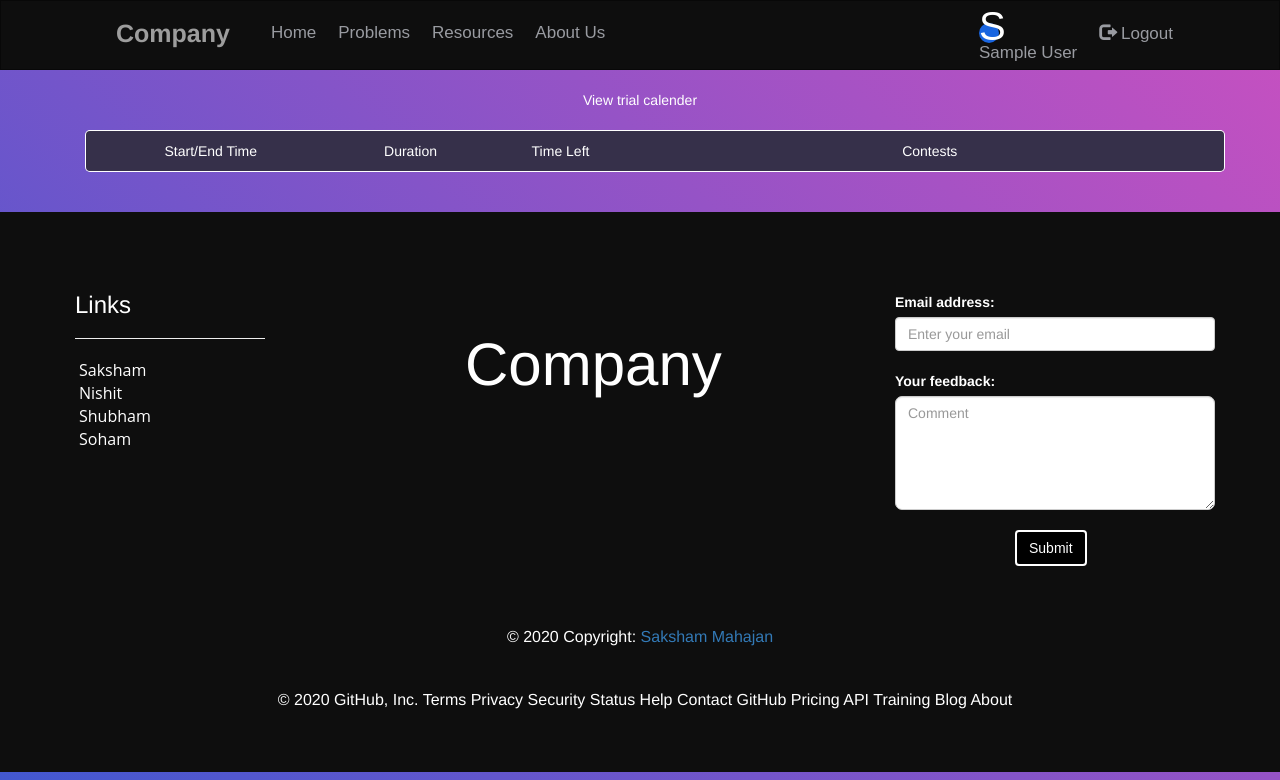
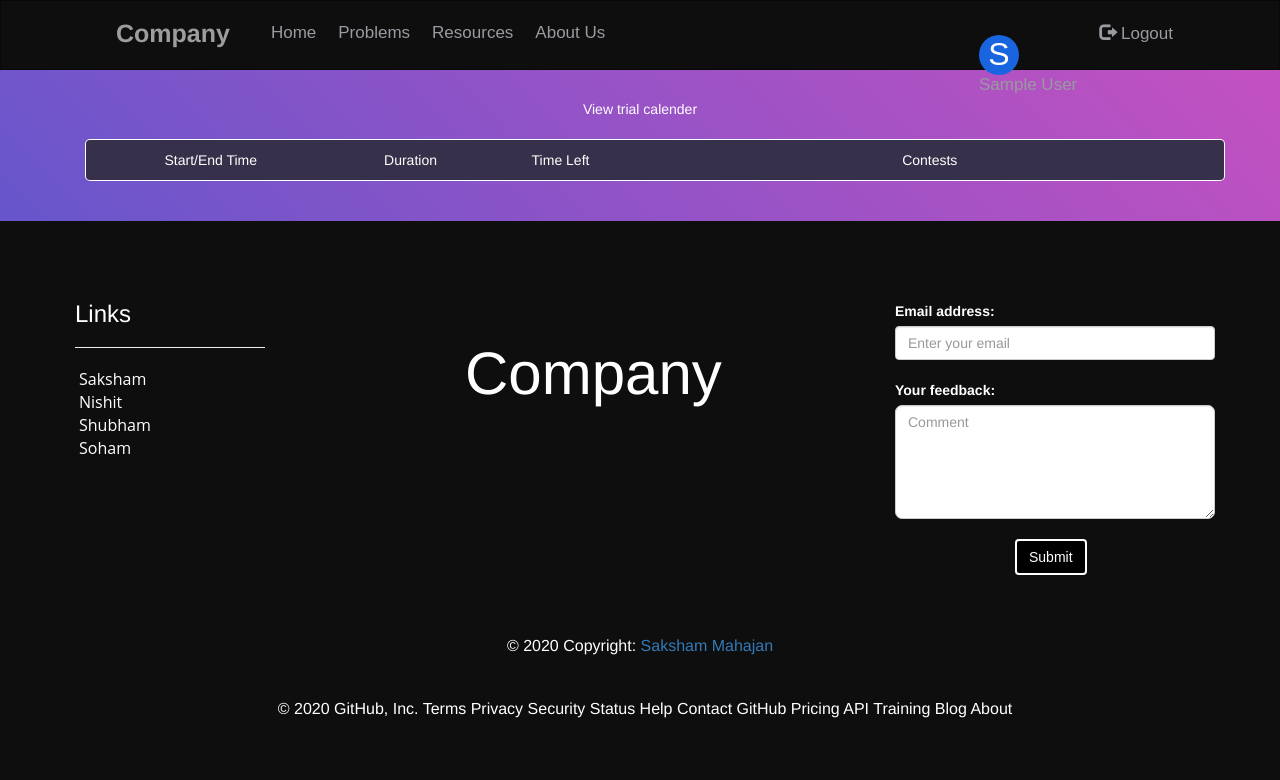
Before and after one commit to nishitsharma03/3Essn, a Node server app: template views/main/index.ejs in a window 1280 px wide. Shown: the top 780 px of the page. Run offline with Node 20, Linux system fonts and the light colour scheme; the template is opened without the code that fills it, so the values that code supplies are empty; the visitor is signed in with stand-in values (Sample User, id 1); some libraries are stand-ins or nearby versions.

Commit message:
icons.css

```diff
--- a/public/stylesheets/icon.css
+++ b/public/stylesheets/icon.css
@@ -1,12 +1,13 @@
 
 .res-circle {
-  width: 20px;
+  width: 40px;
   border-radius: 50%;
   line-height: 0;
   background: #1965e0;
   position: relative;
   /* margin-top: 40px; */
   /* margin-left: 800px; */
+  margin-top: 12px;
 }
 
 .res-circle:after {
@@ -17,10 +18,10 @@
 
 .circle-txt {
   position: absolute;
-  bottom: 35%;
+  bottom: 28%;
   width: 100%;
   text-align: center;
   color: white;
   font-family: arial, sans-serif;
-  font-size: 40px;
+  font-size: 32px;
 }
```
